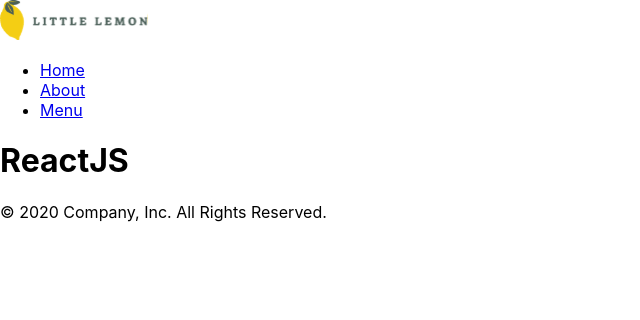
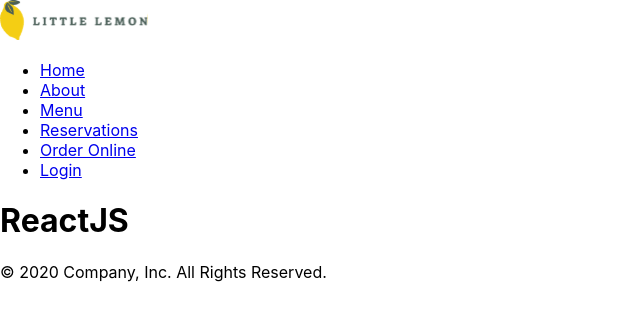
Before and after one commit to kegadev/ml-capstone, a React (Create React App) app: page / in a window 1280 px wide. Shown: the top 320 px of the page, without its empty margins (0-640 px from the left). Built offline with nearby package versions, Linux system fonts and the light colour scheme.

Commit message:
update Nav elements

```diff
--- a/src/components/Nav.js
+++ b/src/components/Nav.js
@@ -11,6 +11,15 @@ const Nav = () => {
         <li>
           <a href="#">Menu</a>
         </li>
+        <li>
+          <a href="#">Reservations</a>
+        </li>
+        <li>
+          <a href="#">Order Online</a>
+        </li>
+        <li>
+          <a href="#">Login</a>
+        </li>
       </ul>
     </nav>
   );
```
